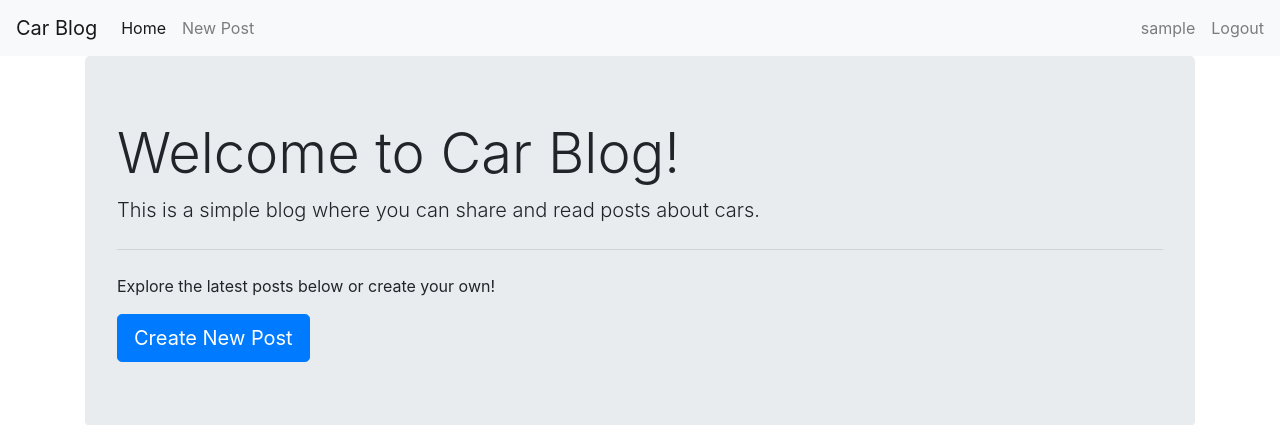
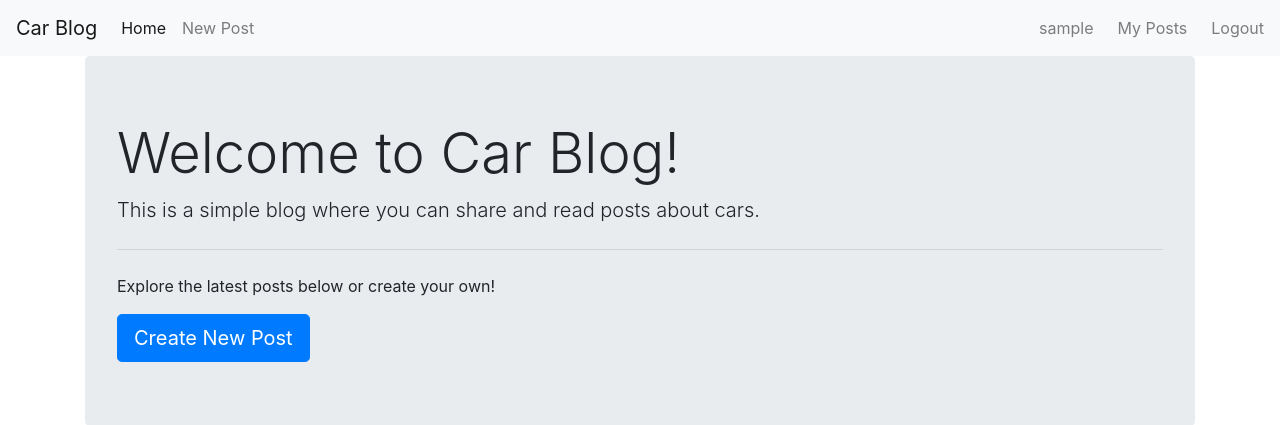
Before and after one commit to Celomarcelo/car-blog, a Django app: page / in a window 1280 px wide. Shown: the top 425 px of the page. Run offline with Django 5.2, Linux system fonts and the light colour scheme; the visitor is signed in with stand-in values (Sample User, id 1); data that the repository does not hold is empty; some libraries are stand-ins or nearby versions.

Commit message:
created my post for user
added link for users post on base html
created path in urls.py
created user post in views

```diff
--- a/blog/urls.py
+++ b/blog/urls.py
@@ -8,4 +8,5 @@ urlpatterns = [
     path('register/', views.register, name='register'),
     path('login/', auth_views.LoginView.as_view(template_name='login.html'), name='login'),
     path('logout/', auth_views.LogoutView.as_view(template_name='logged_out.html'), name='logout'),
+    path('user/<str:username>/posts/', views.user_posts, name='user_posts'),
 ]
--- a/blog/views.py
+++ b/blog/views.py
@@ -1,9 +1,10 @@
-from django.shortcuts import render, redirect
+from django.shortcuts import render, redirect, get_object_or_404
 from django.contrib.auth.forms import UserCreationForm
 from django.contrib.auth import authenticate, login
 from django.contrib.auth.decorators import login_required
 from .models import Post
 from .forms import PostForm
+from django.contrib.auth.models import User
 
 
 def home(request):
@@ -25,6 +26,12 @@ def new_post(request):
 
     return render(request, 'new_post.html', {'form': form})
 
+@login_required
+def user_posts(request, username):
+    user = get_object_or_404(User, username=username)
+    posts = Post.objects.filter(author=user)
+    return render(request, 'user_posts.html', {'user': user, 'posts': posts})
+
 
 def register(request):
     if request.method == 'POST':
--- a/templates/base.html
+++ b/templates/base.html
@@ -31,6 +31,9 @@
                     {% if user.is_authenticated %}
                     <li class="nav-item d-flex align-items-center mr-3">
                         <span class="navbar-text">{{ user.username }}</span>
+                    </li>
+                    <li class="nav-item d-flex align-items-center mr-3">
+                        <a class="nav-link" href="{% url 'user_posts' user.username %}">My Posts</a>
                     </li>
                     <li class="nav-item d-flex align-items-center">
                         <form method="post" action="{% url 'logout' %}" class="form-inline mb-0">
```
